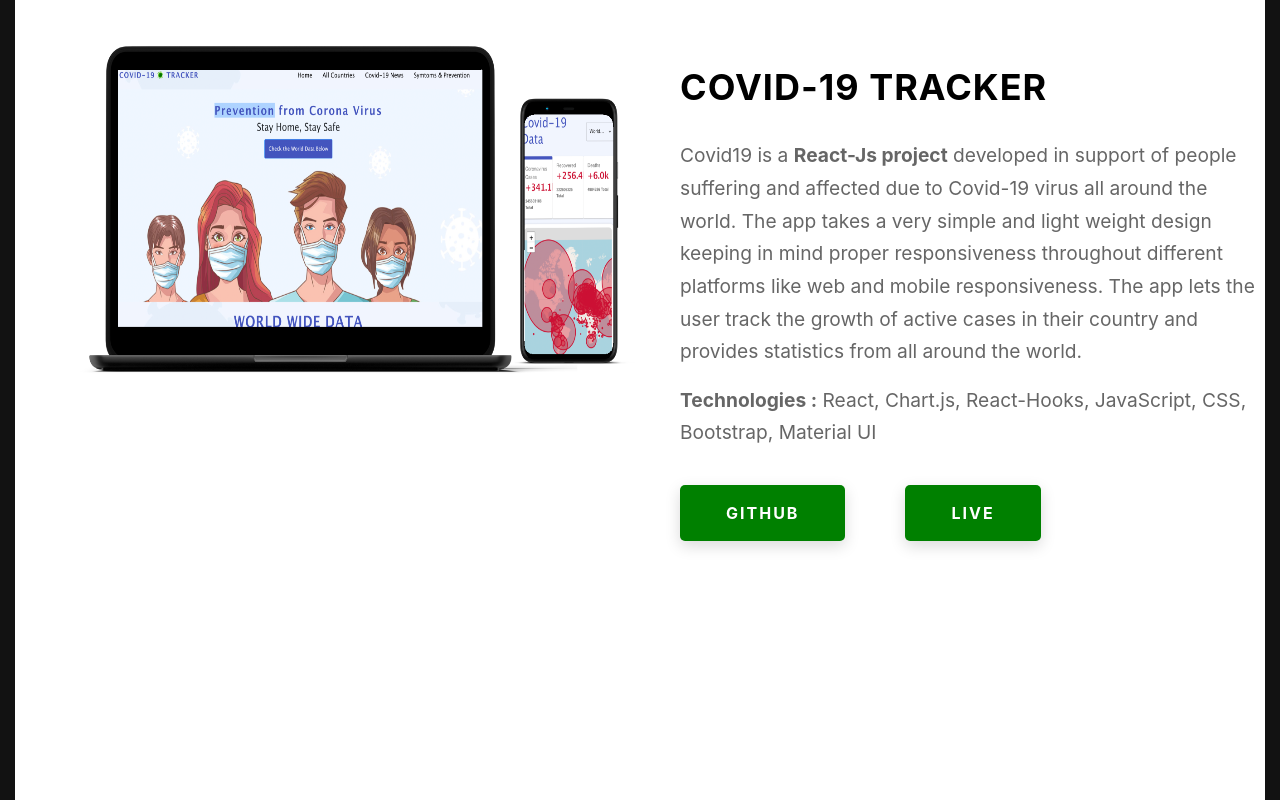
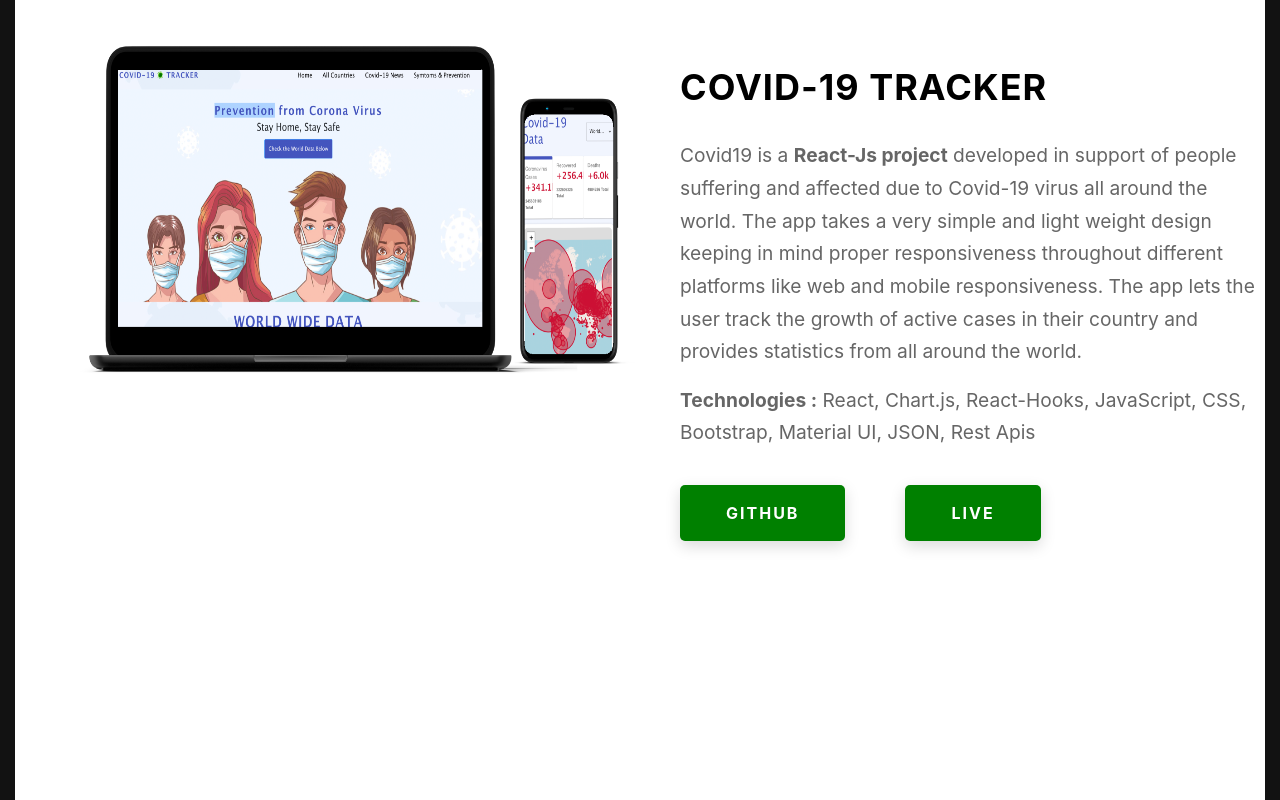
Before and after one commit to hamzazaka/Hamza-Portfolio, a React (Create React App) app in the folder portfolio-app/: page / in a window 1280 px wide. Shown: the part 2000-2800 px from the top of the page. Built offline with nearby package versions, Linux system fonts and the light colour scheme.

Commit message:
fiished uploadng the links in the applicaiton

```diff
--- a/portfolio-app/src/components/Projects.js
+++ b/portfolio-app/src/components/Projects.js
@@ -20,7 +20,7 @@ export default function Projects() {
                 <div className="col-md-6 project-description">
                     <h1>Covid-19 Tracker</h1>
                     <p>Covid19 is a <strong>React-Js project</strong> developed in support of people suffering and affected due to Covid-19 virus all around the world. The app takes a very simple and light weight design keeping in mind proper responsiveness throughout different platforms like web and mobile responsiveness. The app lets the user track the growth of active cases in their country and provides statistics from all around the world.</p>
-                     <p><strong>Technologies :</strong> React, Chart.js, React-Hooks, JavaScript, CSS, Bootstrap, Material UI</p>
+                     <p><strong>Technologies :</strong> React, Chart.js, React-Hooks, JavaScript, CSS, Bootstrap, Material UI, JSON, Rest Apis</p>
                     <a target='_blank' href="https://github.com/hamzazaka/COVID-19-Tracker" className='btn btn-contact'>Github</a>
                     <a target='_blank' href="https://covid-19-my.netlify.app" className='btn btn-contact'>Live </a>
                 </div>
@@ -35,7 +35,7 @@ export default function Projects() {
                 <div className="col-md-6 project-description pd-2">
                     <h1>Admin DashBoard</h1>
                     <p>Admin React Dashboard coded in <strong>React</strong>. It comes packed with a set of beautiful elements and components built by just Bootstrap, React and Chart.js. It has a fully responsive layout, multiple color schemes for both Bootstrap elements and layout components. Admin React Dashboard is powered by Bootstrap 4, Webpack and it uses create-react-app.</p>
-                     <p><strong>Technologies :</strong> React, Chart.js, React-Hooks, JavaScript, CSS, Bootstrap, Material UI</p>
+                     <p><strong>Technologies :</strong> React, Chart.js, React-Hooks, JavaScript, CSS, Bootstrap, Material UI, JSON, Rest Apis, Yarn</p>
                     <a href="https://github.com/hamzazaka/react-dashboard" className='btn btn-contact'>Github</a>
                     <a href="https://admin-dashboardbyreact.netlify.app/" className='btn btn-contact'>Live </a>
                 </div>
@@ -48,9 +48,10 @@ export default function Projects() {
                 </div>
                 <div className="col-md-6 project-description pd-2">
                     <h1>Hamza Porfolio</h1>
-                    <p>Yubter is a platform that I created where people can join the community of their favorite youtube channels and can be part of the conversation. Lorem ipsum dolor sit amet consectetur adipisicing elit.</p>
-                    <a href="" className='btn btn-contact'>Github</a>
-                    <a href="" className='btn btn-contact'>Live </a>
+                    <p>My Portfolio which you are looking at right now is build by using <strong>React.js</strong>. It has fully responsive layout built by using latest version of Bootstrap both compatible with mobile and web. The single page application using different technologies to making it fully responsive and impress the recruiters. </p>
+                     <p><strong>Technologies :</strong> React, React-Hooks, JavaScript, CSS, Bootstrap, NPM packages</p>
+                    <a href="https://github.com/hamzazaka/Hamza-Portfolio" className='btn btn-contact'>Github</a>
+                    <a href="https://hamzaportfolio.netlify.app/" className='btn btn-contact'>Live </a>
                 </div>
 
             </div>
@@ -61,7 +62,8 @@ export default function Projects() {
                 </div>
                 <div className="col-md-6 project-description pd-2">
                     <h1>Hamza Porfolio</h1>
-                    <p>Yubter is a platform that I created where people can join the community of their favorite youtube channels and can be part of the conversation. Lorem ipsum dolor sit amet consectetur adipisicing elit.</p>
+                    <p>BookStop is a React app that works with the BookStop API server-side. The app allows a user to log in, track books they have already read and books they want to read in two separate lists, and search for new reads using the Google API.</p>
+                     <p><strong>Technologies :</strong> React, React-Hooks, JavaScript, CSS, Bootstrap, Node.js, MERN, Yarn, Canva </p>
                     <a href="" className='btn btn-contact'>Github</a>
                     <a href="" className='btn btn-contact'>Live </a>
                 </div>
```
